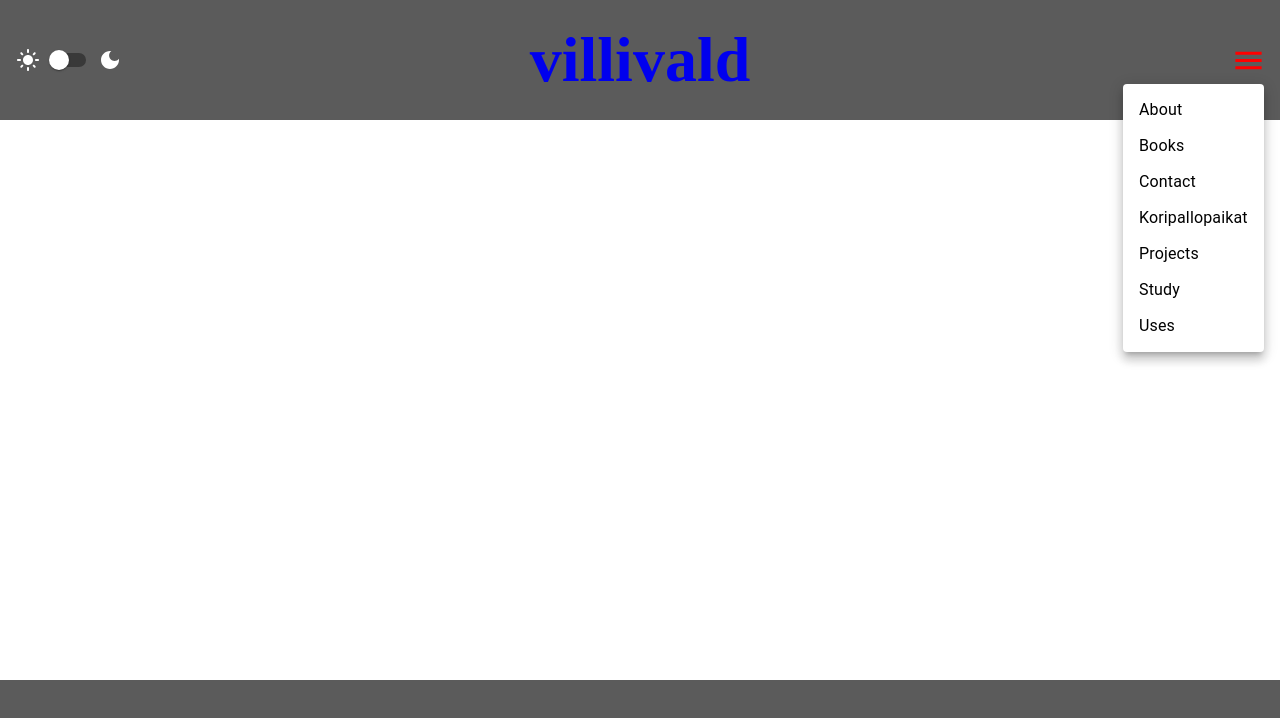
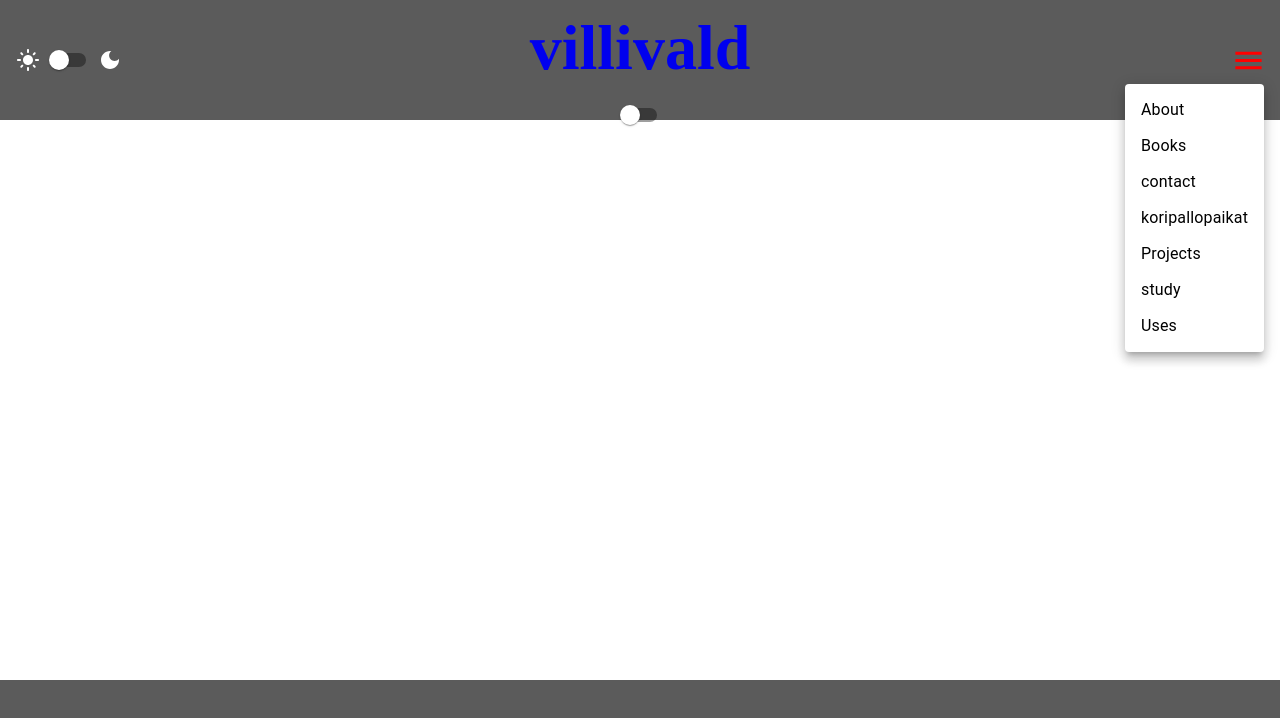
Before and after one commit to villivald/villivald.com, a Next.js app: page /about in a window 1280 px wide. Both pictures are taken after a click on the button 1248 px from the left and 60 px from the top of the page. Shown: the top 718 px of the page. Built offline with nearby package versions, Linux system fonts and the light colour scheme; a web font is replaced by a local one.

Commit message:
add react-intl & first version of language changing toggle

```diff
--- a/components/DropdownMenu.tsx
+++ b/components/DropdownMenu.tsx
@@ -1,5 +1,6 @@
 import { useState } from "react";
 import Link from "next/link";
+import { FormattedMessage } from "react-intl";
 
 import { Button, Menu, MenuItem } from "@mui/material";
 import MenuIcon from "@mui/icons-material/Menu";
@@ -35,25 +36,39 @@ const DropdownMenu = () => {
         }}
       >
         <MenuItem>
-          <Link href="/about">About</Link>
+          <Link href="/about">
+            <FormattedMessage id="about" />
+          </Link>
         </MenuItem>
         <MenuItem>
-          <Link href="/books">Books</Link>
+          <Link href="/books">
+            <FormattedMessage id="books" />
+          </Link>
         </MenuItem>
         <MenuItem>
-          <Link href="/contact">Contact</Link>
+          <Link href="/contact">
+            <FormattedMessage id="contact" />
+          </Link>
         </MenuItem>
         <MenuItem>
-          <Link href="/koripallopaikat">Koripallopaikat</Link>
+          <Link href="/koripallopaikat">
+            <FormattedMessage id="koripallopaikat" />
+          </Link>
         </MenuItem>
         <MenuItem>
-          <Link href="/projects">Projects</Link>
+          <Link href="/projects">
+            <FormattedMessage id="projects" />
+          </Link>
         </MenuItem>
         <MenuItem>
-          <Link href="/study">Study</Link>
+          <Link href="/study">
+            <FormattedMessage id="study" />
+          </Link>
         </MenuItem>
         <MenuItem>
-          <Link href="/uses">Uses</Link>
+          <Link href="/uses">
+            <FormattedMessage id="uses" />
+          </Link>
         </MenuItem>
       </Menu>
     </div>
--- a/components/Header.tsx
+++ b/components/Header.tsx
@@ -1,4 +1,5 @@
 import Link from "next/link";
+import { Switch } from "@mui/material";
 
 import styles from "../styles/Header.module.css";
 
@@ -8,9 +9,10 @@ import ThemeToggle from "./ThemeToggle";
 type Props = {
   toggleTheme: () => void;
   theme: string;
+  changeLocale: () => void;
 };
 
-const Header = ({ toggleTheme, theme }: Props) => {
+const Header = ({ toggleTheme, theme, changeLocale }: Props) => {
   return (
     <header
       className={styles.header}
@@ -20,6 +22,7 @@ const Header = ({ toggleTheme, theme }: Props) => {
       <Link href="/">
         <h1 className={styles.title}>villivald</h1>
       </Link>
+      <Switch onChange={() => changeLocale()} />
       <DropdownMenu />
     </header>
   );
--- a/components/layout.tsx
+++ b/components/layout.tsx
@@ -5,16 +5,22 @@ type Props = {
   children: React.ReactNode;
   toggleTheme: () => void;
   selectedTheme: string;
+  changeLocale: () => void;
 };
 
 export default function Layout({
   children,
   toggleTheme,
   selectedTheme,
+  changeLocale,
 }: Props) {
   return (
     <>
-      <Header toggleTheme={toggleTheme} theme={selectedTheme} />
+      <Header
+        toggleTheme={toggleTheme}
+        theme={selectedTheme}
+        changeLocale={changeLocale}
+      />
       <main>{children}</main>
       <Footer theme={selectedTheme} />
     </>
--- /dev/null
+++ b/intl/en.json
@@ -0,0 +1,15 @@
+{
+  "projects": "Projects",
+  "uses": "Uses",
+  "books": "Books",
+  "studies": "Studies",
+  "about": "About",
+  "skills": "Skills",
+  "studies": "Studies",
+  "blogPosts": "Blog Posts",
+  "contacts": "Contacts",
+  "ects": " ECTS",
+  "bachelor": "Bachelor of Engineering, Software engineering ",
+  "master": "Master of Arts, Russian literature ",
+  "timeline": "Timeline"
+}
--- /dev/null
+++ b/intl/fi.json
@@ -0,0 +1,15 @@
+{
+  "projects": "Projektit",
+  "uses": "Toolbox",
+  "books": "Kirjat",
+  "studies": "Koulutus",
+  "about": "Info",
+  "skills": "Taidot",
+  "studies": "Koulutus",
+  "blogPosts": "Blog",
+  "contacts": "Ota yhteyttä",
+  "ects": " op",
+  "bachelor": "Insinööri, Tieto- ja viestintätekniikka ",
+  "master": "Filosofian maisteri, Venäjän kirjallisuus ",
+  "timeline": "Aikajana"
+}
--- /dev/null
+++ b/intl/index.tsx
@@ -0,0 +1,7 @@
+import enTranslations from "./en.json";
+import fiTranslations from "./fi.json";
+
+export const translations = {
+  fi: fiTranslations,
+  en: enTranslations,
+};
--- a/package.json
+++ b/package.json
@@ -21,6 +21,7 @@
     "next": "13.0.3",
     "react": "18.2.0",
     "react-dom": "18.2.0",
+    "react-intl": "^6.2.1",
     "typescript": "4.8.4"
   }
 }
--- a/pages/_app.tsx
+++ b/pages/_app.tsx
@@ -1,9 +1,11 @@
 import type { AppProps } from "next/app";
 import { useEffect, useState } from "react";
+import { IntlProvider } from "react-intl";
 import { createTheme, ThemeProvider } from "@mui/material/styles";
 
 import "../styles/globals.css";
 import Layout from "../components/layout";
+import { translations } from "../intl";
 
 const lightTheme = createTheme({
   palette: {
@@ -18,12 +20,25 @@ const darkTheme = createTheme({
 });
 
 export default function App({ Component, pageProps }: AppProps) {
+  // State for theme
   const [activeTheme, setActiveTheme] = useState(lightTheme);
   const [selectedTheme, setSelectedTheme] = useState("light");
 
+  // State for translations
+  const en: keyof typeof translations = "en";
+  const fi: keyof typeof translations = "fi";
+
+  const [locale, setLocale] = useState<keyof typeof translations>(en);
+
+  // Handles theme change
   const toggleTheme = () => {
     const desiredTheme = selectedTheme === "light" ? "dark" : "light";
     setSelectedTheme(desiredTheme);
+  };
+
+  // Handles language change
+  const changeLocale = () => {
+    setLocale(locale === en ? fi : en);
   };
 
   useEffect(() => {
@@ -32,9 +47,15 @@ export default function App({ Component, pageProps }: AppProps) {
 
   return (
     <ThemeProvider theme={activeTheme}>
-      <Layout toggleTheme={toggleTheme} selectedTheme={selectedTheme}>
-        <Component {...pageProps} />
-      </Layout>
+      <IntlProvider locale={locale} messages={translations[locale]}>
+        <Layout
+          toggleTheme={toggleTheme}
+          selectedTheme={selectedTheme}
+          changeLocale={changeLocale}
+        >
+          <Component {...pageProps} />
+        </Layout>
+      </IntlProvider>
     </ThemeProvider>
   );
 }
```
Also changed, not shown: 1 other file (tests, documents, lock files or other folders).
